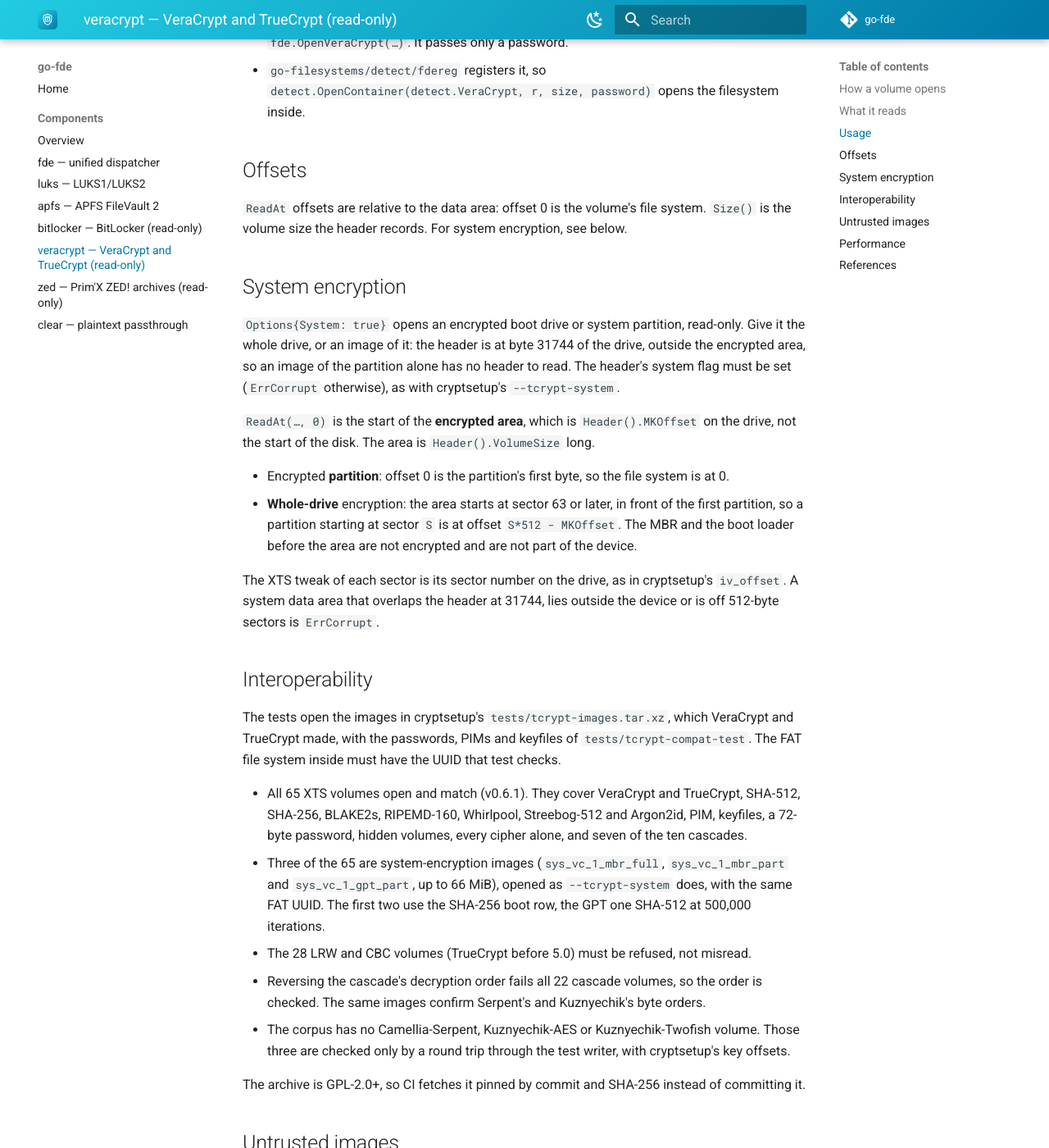
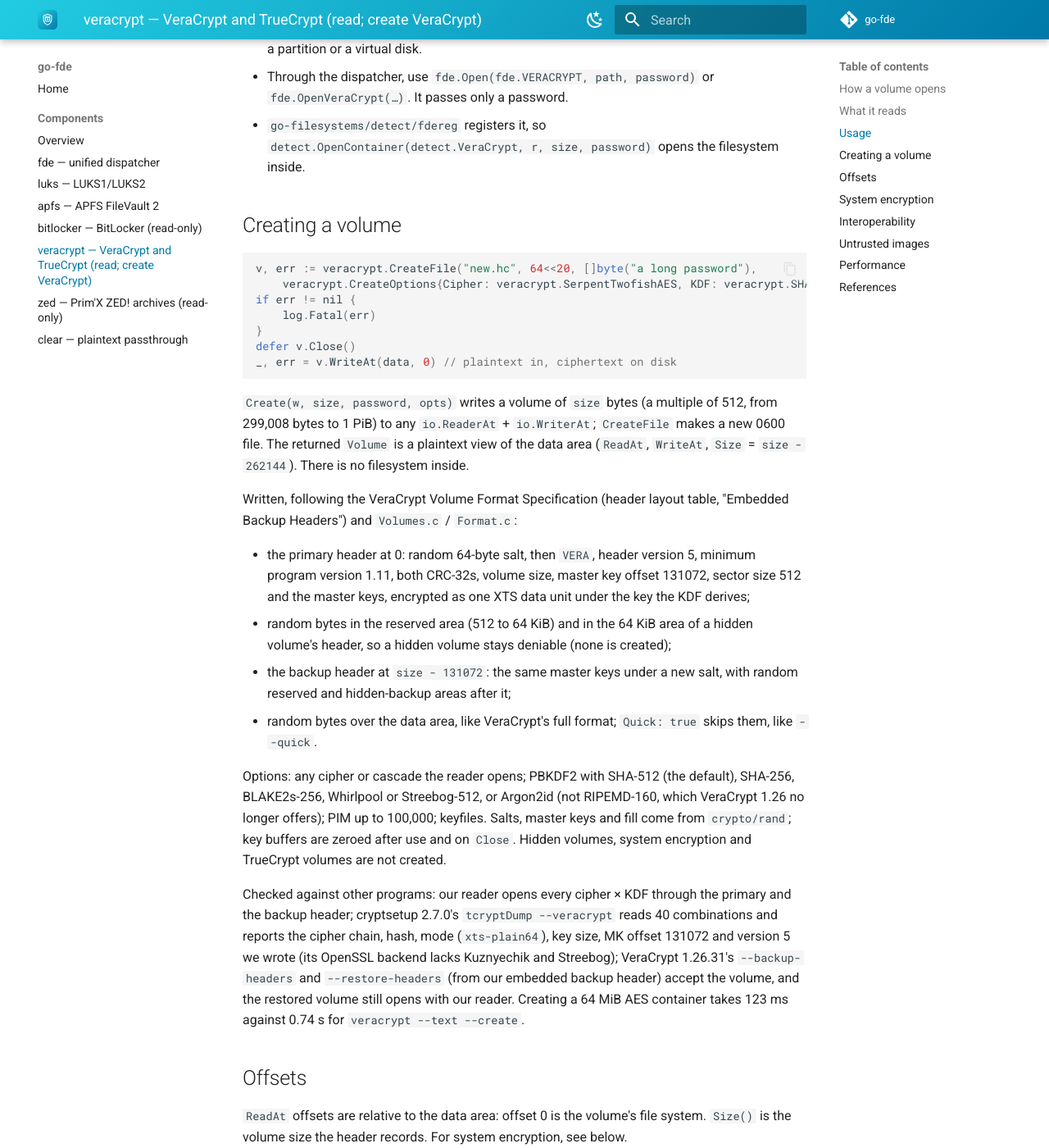
Before and after one commit to go-fde/docs, an MkDocs documentation site: the page built from docs/components/veracrypt.md, in a window 1280 px wide and 1400 px high, scrolled down 1823 px. Shown: the whole window at 82% size. Built offline with MkDocs 1.6.1 and Material for MkDocs 9.7.7, drawn with Linux system fonts in a browser that asks for light colours; the version menu is left out; some of the changed text lies outside the part shown.

Commit message:
veracrypt page: creating volumes (v0.7.0) (#25)
Co-authored-by: Claude Sonnet 5.5 <noreply@anthropic.com>

````diff
--- a/docs/components/veracrypt.md
+++ b/docs/components/veracrypt.md
@@ -1,8 +1,9 @@
-# veracrypt — VeraCrypt and TrueCrypt (read-only)
+# veracrypt — VeraCrypt and TrueCrypt (read; create VeraCrypt)
 
 `github.com/go-fde/veracrypt` reads VeraCrypt and TrueCrypt volumes in pure
-Go and returns the decrypted volume as an `io.ReaderAt`. It does not write:
-`WriteAt` returns `ErrReadOnly`.
+Go and returns the decrypted volume as an `io.ReaderAt`. A `Device` does not
+write: `WriteAt` returns `ErrReadOnly`. Since v0.7.0 it also
+[creates VeraCrypt volumes](#creating-a-volume).
 
 ## How a volume opens
 
@@ -72,6 +73,55 @@ _, err = dev.ReadAt(boot, 0) // the filesystem's first sector
 - `go-filesystems/detect/fdereg` registers it, so
   `detect.OpenContainer(detect.VeraCrypt, r, size, password)` opens the
   filesystem inside.
+
+## Creating a volume
+
+```go
+v, err := veracrypt.CreateFile("new.hc", 64<<20, []byte("a long password"),
+    veracrypt.CreateOptions{Cipher: veracrypt.SerpentTwofishAES, KDF: veracrypt.SHA512})
+if err != nil {
+    log.Fatal(err)
+}
+defer v.Close()
+_, err = v.WriteAt(data, 0) // plaintext in, ciphertext on disk
+```
+
+`Create(w, size, password, opts)` writes a volume of `size` bytes (a multiple
+of 512, from 299,008 bytes to 1 PiB) to any `io.ReaderAt` + `io.WriterAt`;
+`CreateFile` makes a new 0600 file. The returned `Volume` is a plaintext view
+of the data area (`ReadAt`, `WriteAt`, `Size` = `size - 262144`). There is no
+filesystem inside.
+
+Written, following the VeraCrypt Volume Format Specification (header layout
+table, "Embedded Backup Headers") and `Volumes.c` / `Format.c`:
+
+- the primary header at 0: random 64-byte salt, then `VERA`, header version
+  5, minimum program version 1.11, both CRC-32s, volume size, master key
+  offset 131072, sector size 512 and the master keys, encrypted as one XTS
+  data unit under the key the KDF derives;
+- random bytes in the reserved area (512 to 64 KiB) and in the 64 KiB area of
+  a hidden volume's header, so a hidden volume stays deniable (none is
+  created);
+- the backup header at `size - 131072`: the same master keys under a new
+  salt, with random reserved and hidden-backup areas after it;
+- random bytes over the data area, like VeraCrypt's full format;
+  `Quick: true` skips them, like `--quick`.
+
+Options: any cipher or cascade the reader opens; PBKDF2 with SHA-512 (the
+default), SHA-256, BLAKE2s-256, Whirlpool or Streebog-512, or Argon2id (not
+RIPEMD-160, which VeraCrypt 1.26 no longer offers); PIM up to 100,000; keyfiles. Salts, master keys and fill come from
+`crypto/rand`; key buffers are zeroed after use and on `Close`. Hidden
+volumes, system encryption and TrueCrypt volumes are not created.
+
+Checked against other programs: our reader opens every cipher × KDF through
+the primary and the backup header; cryptsetup 2.7.0's `tcryptDump
+--veracrypt` reads 40 combinations and reports the cipher chain, hash, mode
+(`xts-plain64`), key size, MK offset 131072 and version 5 we wrote (its
+OpenSSL backend lacks Kuznyechik and Streebog); VeraCrypt 1.26.31's
+`--backup-headers` and `--restore-headers` (from our embedded backup header)
+accept the volume, and the restored volume still opens with our reader.
+Creating a 64 MiB AES container takes 123 ms against 0.74 s for
+`veracrypt --text --create`.
 
 ## Offsets
 
--- a/mkdocs.yml
+++ b/mkdocs.yml
@@ -1,5 +1,5 @@
 site_name: go-fde
-site_description: Pure-Go full-disk encryption — a unified dispatcher over LUKS1/LUKS2, APFS FileVault 2, BitLocker and VeraCrypt (read-only), and a plaintext passthrough backend. No cgo, no root, interoperable with cryptsetup and diskutil.
+site_description: Pure-Go full-disk encryption — a unified dispatcher over LUKS1/LUKS2, APFS FileVault 2, BitLocker (read-only) and VeraCrypt (read, and create), and a plaintext passthrough backend. No cgo, no root, interoperable with cryptsetup and diskutil.
 site_url: https://go-fde.github.io/docs/
 repo_url: https://github.com/go-fde
 repo_name: go-fde
@@ -43,6 +43,6 @@ nav:
       - "luks — LUKS1/LUKS2": components/luks.md
       - "apfs — APFS FileVault 2": components/apfs.md
       - "bitlocker — BitLocker (read-only)": components/bitlocker.md
-      - "veracrypt — VeraCrypt and TrueCrypt (read-only)": components/veracrypt.md
+      - "veracrypt — VeraCrypt and TrueCrypt (read; create VeraCrypt)": components/veracrypt.md
       - "zed — Prim'X ZED! archives (read-only)": components/zed.md
       - "clear — plaintext passthrough": components/clear.md
````
Also changed, not shown: docs/index.md (+1 -1 lines).
